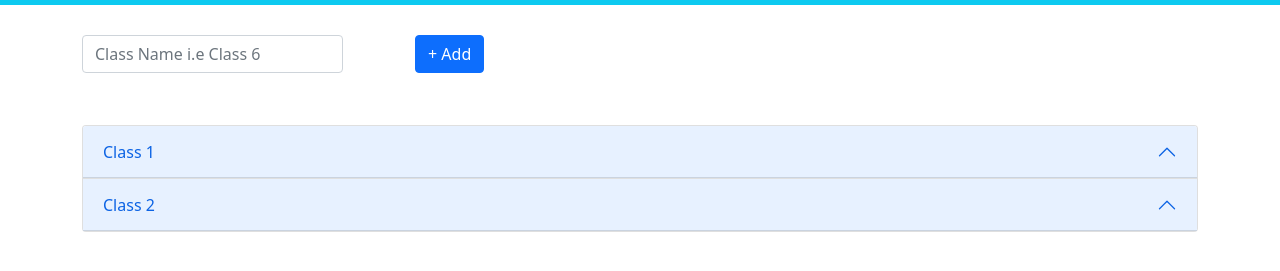
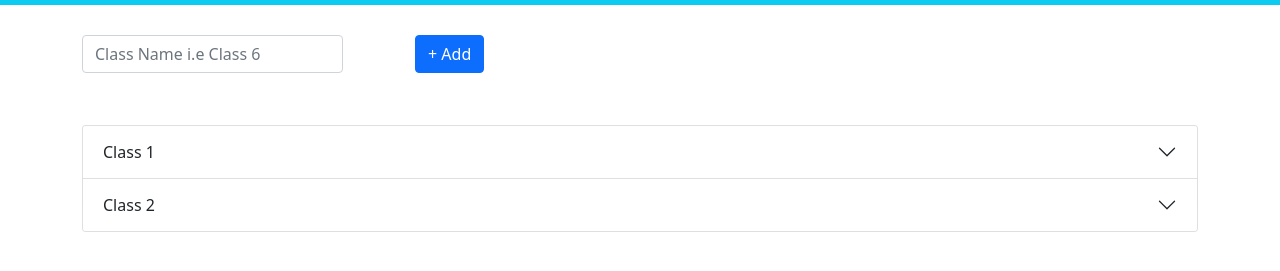
Before and after one commit to GloriousBangladesh/Online-School-Frontend-Repo, a plain HTML site: page Dashboard/Authority/teachers.html in a window 1280 px wide. Shown: the part 51-322 px from the top of the page. Drawn offline with nearby package versions, Linux system fonts and the light colour scheme.

Commit message:
Fixed collapsed problem in Teachers (Authority) Page

```diff
--- a/Dashboard/Authority/teachers.html
+++ b/Dashboard/Authority/teachers.html
@@ -98,7 +98,7 @@
 
                     <div class="accordion-item">
                         <h2 class="accordion-header" id="headingOne">
-                            <button class="accordion-button" type="button" data-bs-toggle="collapse"
+                            <button class="accordion-button collapsed" type="button" data-bs-toggle="collapse"
                                 data-bs-target="#classone" aria-expanded="false" aria-controls="classone">
                                 Class 1
                             </button>
@@ -186,7 +186,7 @@
 
                     <div class="accordion-item">
                         <h2 class="accordion-header" id="headerTwo">
-                            <button class="accordion-button" type="button" data-bs-toggle="collapse"
+                            <button class="accordion-button collapsed" type="button" data-bs-toggle="collapse"
                                 data-bs-target="#classTwo" aria-expanded="false" aria-controls="classTwo">
                                 Class 2
                             </button>
```
